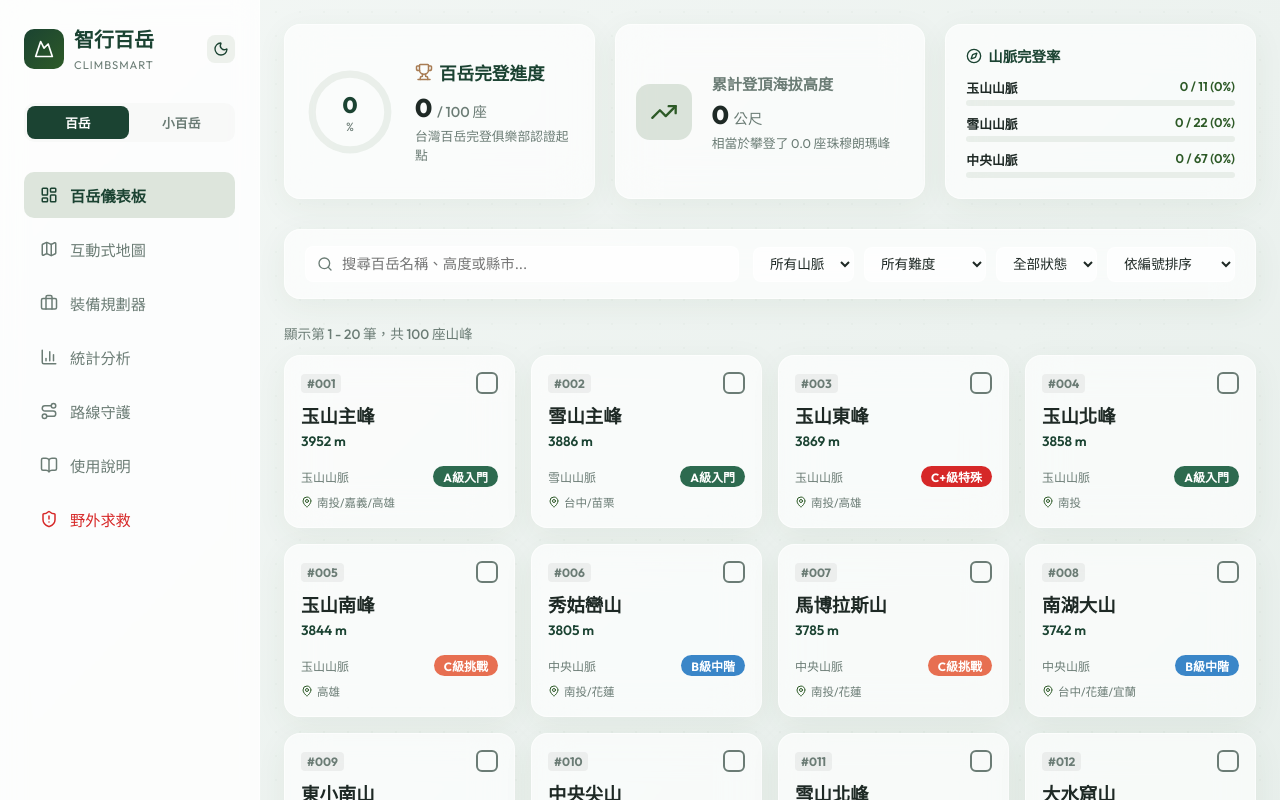
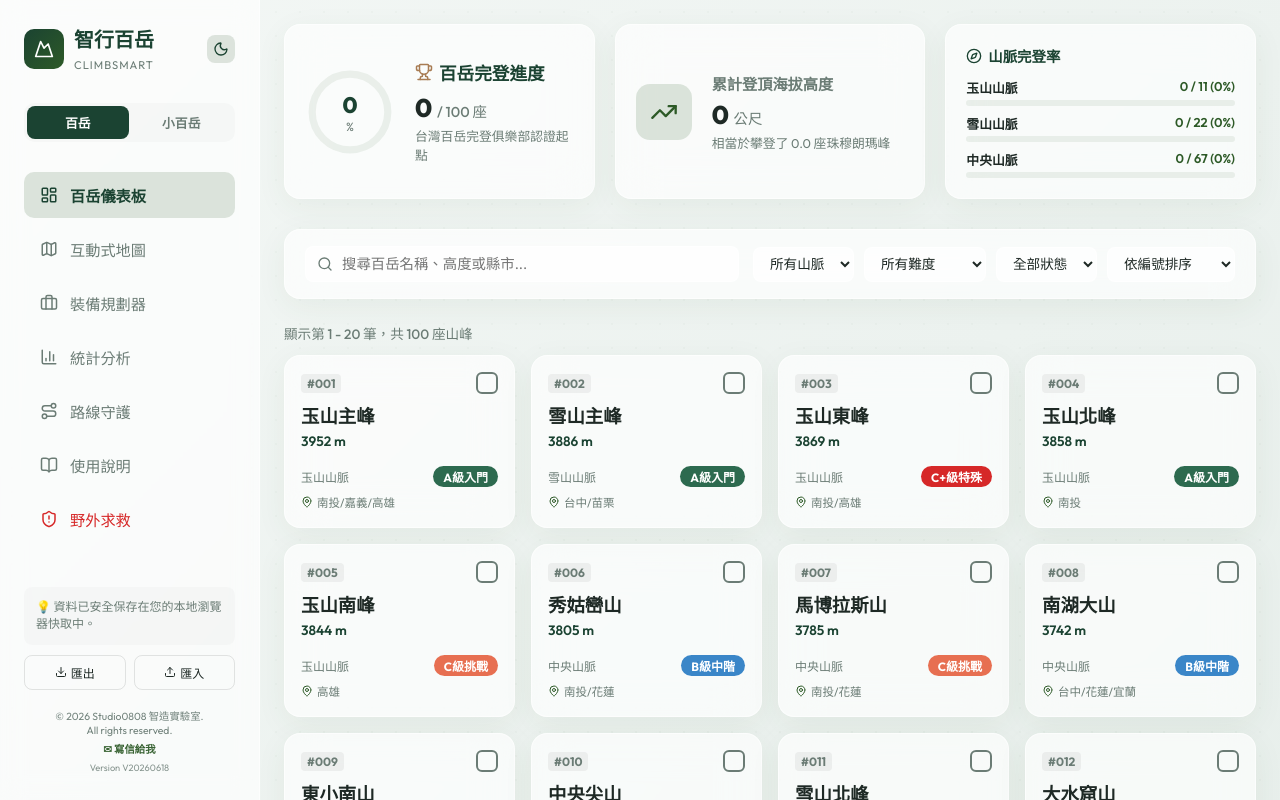
Before and after one commit to begin0808/ClimbSmart, a React (Vite) app: page / in a window 1280 px wide. Shown: the top 800 px of the page. Built offline with nearby package versions, Linux system fonts and the light colour scheme.

Commit message:
style: fix sidebar height to 100vh viewport sticky and brighten copyright footer

```diff
--- a/src/App.jsx
+++ b/src/App.jsx
@@ -220,7 +220,7 @@ export default function App() {
       <aside
         style={{
           width: "260px",
-          background: theme === "dark" ? "rgba(13, 27, 20, 0.9)" : "rgba(255, 255, 255, 0.8)",
+          background: "var(--bg-glass)",
           backdropFilter: "blur(12px)",
           borderRight: "1px solid var(--border-glass)",
           padding: "24px",
@@ -228,7 +228,10 @@ export default function App() {
           flexDirection: "column",
           justifyContent: "space-between",
           zIndex: 10,
-          flexShrink: 0
+          flexShrink: 0,
+          position: "sticky",
+          top: 0,
+          height: "100vh"
         }}
         className="sidebar"
       >
@@ -262,7 +265,7 @@ export default function App() {
                 onClick={toggleTheme}
                 title={theme === "dark" ? "切換為亮色模式" : "切換為暗色模式"}
                 style={{
-                  background: theme === "dark" ? "rgba(111,207,151,0.15)" : "rgba(45,90,39,0.08)",
+                  background: "var(--primary-glow)",
                   border: "none",
                   borderRadius: "8px",
                   padding: "6px",
@@ -555,7 +558,7 @@ export default function App() {
             color: "var(--text-muted)",
             textAlign: "center",
             marginTop: "10px",
-            opacity: 0.8,
+            opacity: 0.95,
             lineHeight: "1.4"
           }}>
             © 2026 Studio0808 智造實驗室.<br/>
@@ -575,7 +578,7 @@ export default function App() {
             >
               ✉ 寫信給我
             </a><br/>
-            <span style={{ fontSize: "0.58rem", opacity: 0.7 }}>Version V20260618</span>
+            <span style={{ fontSize: "0.58rem", opacity: 0.85 }}>Version V20260618</span>
           </div>
         </div>
       </aside>
@@ -583,7 +586,7 @@ export default function App() {
       {/* 手機版頂部導覽列（只在小螢幕時用 CSS 控制顯示，這裡用 JS 支援基本的適應性佈局） */}
       <header
         style={{
-          background: theme === "dark" ? "rgba(13, 27, 20, 0.95)" : "rgba(255, 255, 255, 0.9)",
+          background: "var(--bg-glass)",
           backdropFilter: "blur(12px)",
           borderBottom: "1px solid var(--border-glass)",
           padding: "12px 16px",
@@ -689,7 +692,7 @@ export default function App() {
             <button
               onClick={toggleTheme}
               style={{
-                background: theme === "dark" ? "rgba(111,207,151,0.15)" : "rgba(45,90,39,0.08)",
+                background: "var(--primary-glow)",
                 border: "none",
                 borderRadius: "6px",
                 padding: "6px",
```
